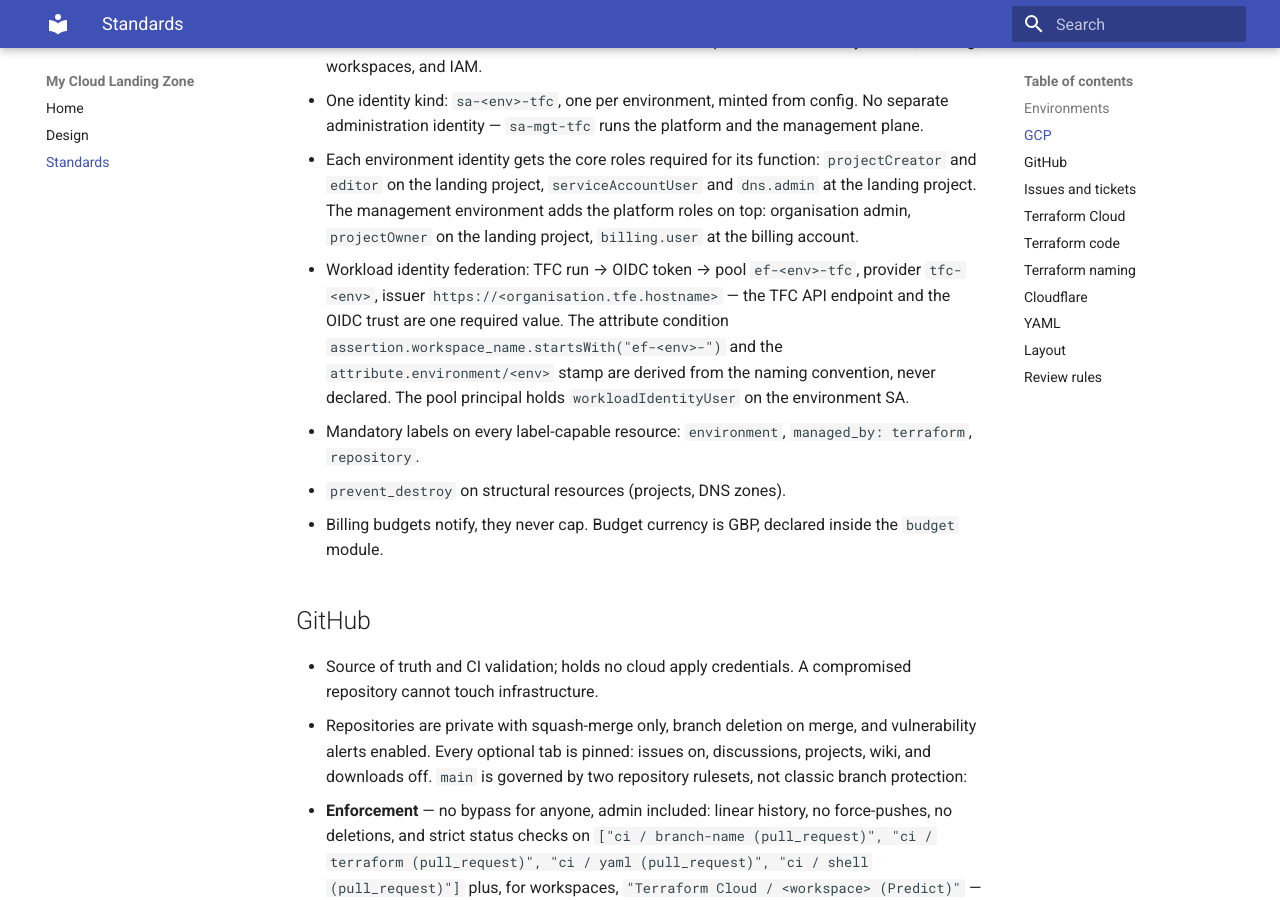
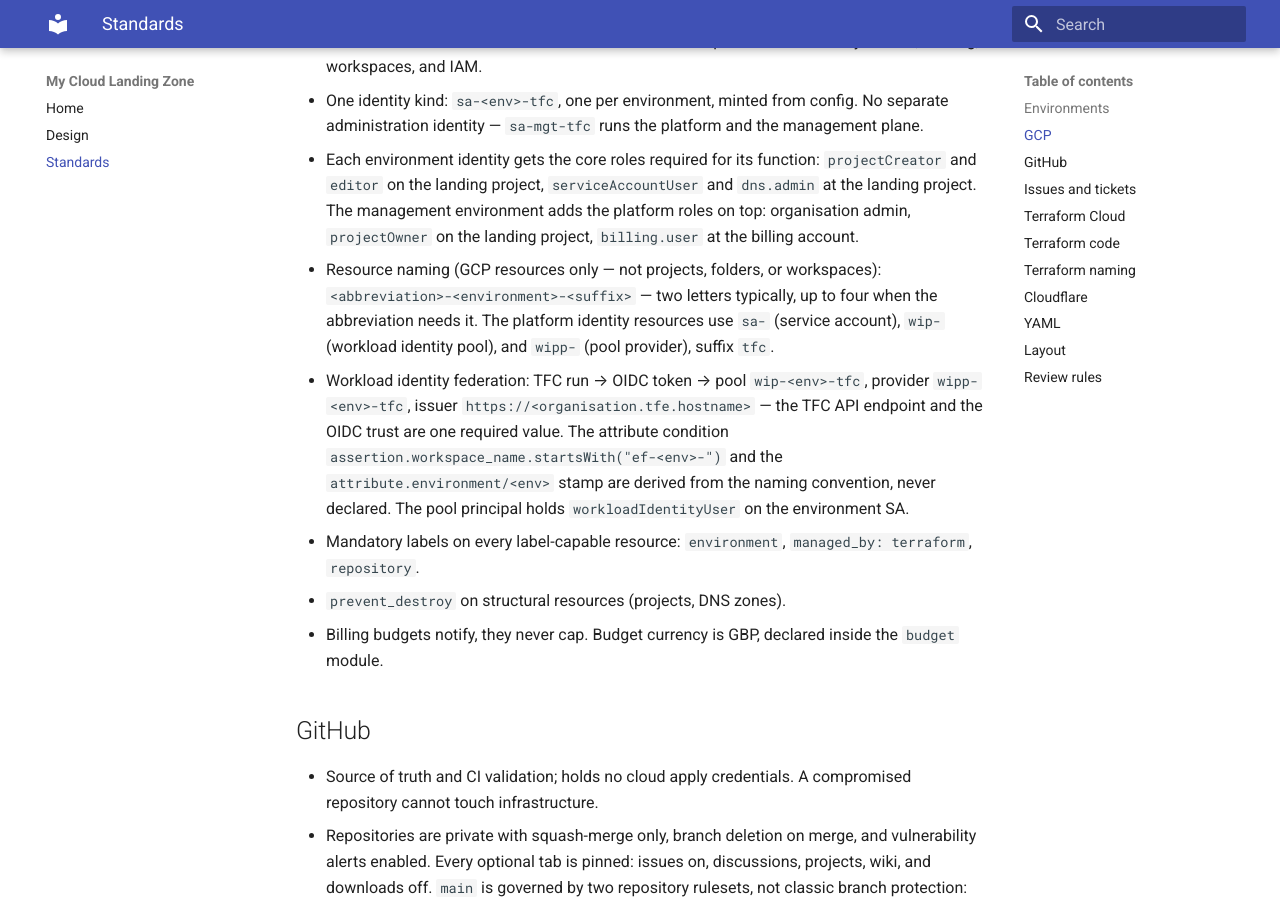
Before and after one commit to elliott-farrall/ef-mgt-devops, an MkDocs documentation site: the page built from docs/STANDARDS.md, in a window 1280 px wide and 900 px high, scrolled down 877 px. Built offline with MkDocs 1.6.1 and Material for MkDocs 9.7.7, drawn with Linux system fonts in a browser that asks for light colours.

Commit message:
terraform: resource naming convention — abbreviations for identity resources

```diff
--- a/docs/STANDARDS.md
+++ b/docs/STANDARDS.md
@@ -43,8 +43,13 @@ here in the same PR that makes it.
   and `dns.admin` at the landing project. The management environment adds
   the platform roles on top: organisation admin, `projectOwner` on the
   landing project, `billing.user` at the billing account.
+- Resource naming (GCP resources only — not projects, folders, or
+  workspaces): `<abbreviation>-<environment>-<suffix>` — two letters
+  typically, up to four when the abbreviation needs it. The platform
+  identity resources use `sa-` (service account), `wip-` (workload
+  identity pool), and `wipp-` (pool provider), suffix `tfc`.
 - Workload identity federation: TFC run → OIDC token → pool
-  `ef-<env>-tfc`, provider `tfc-<env>`, issuer
+  `wip-<env>-tfc`, provider `wipp-<env>-tfc`, issuer
   `https://<organisation.tfe.hostname>` — the TFC API endpoint and the OIDC
   trust are one required value. The attribute condition
   `assertion.workspace_name.startsWith("ef-<env>-")` and the
```
Also changed, not shown: 1 other file.
